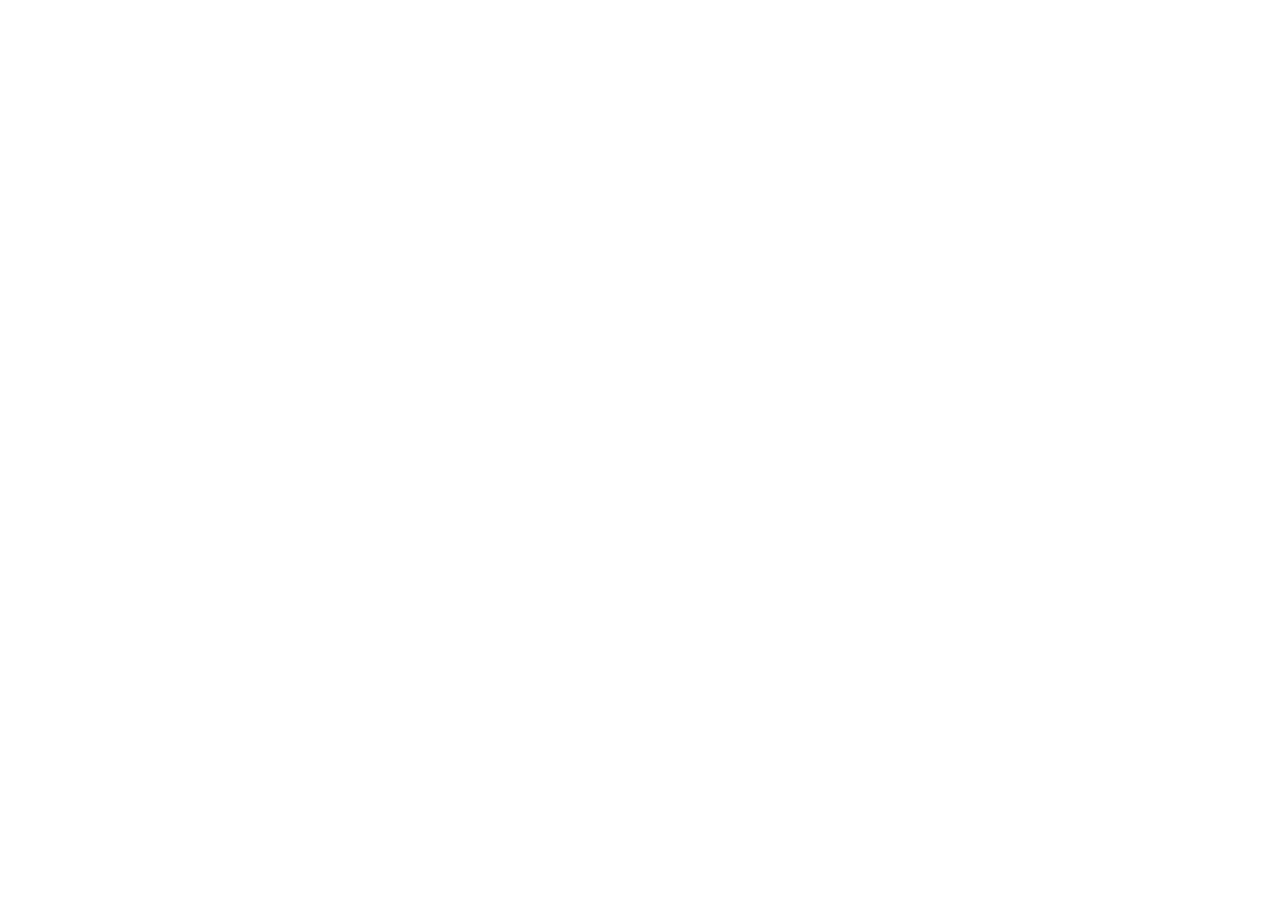
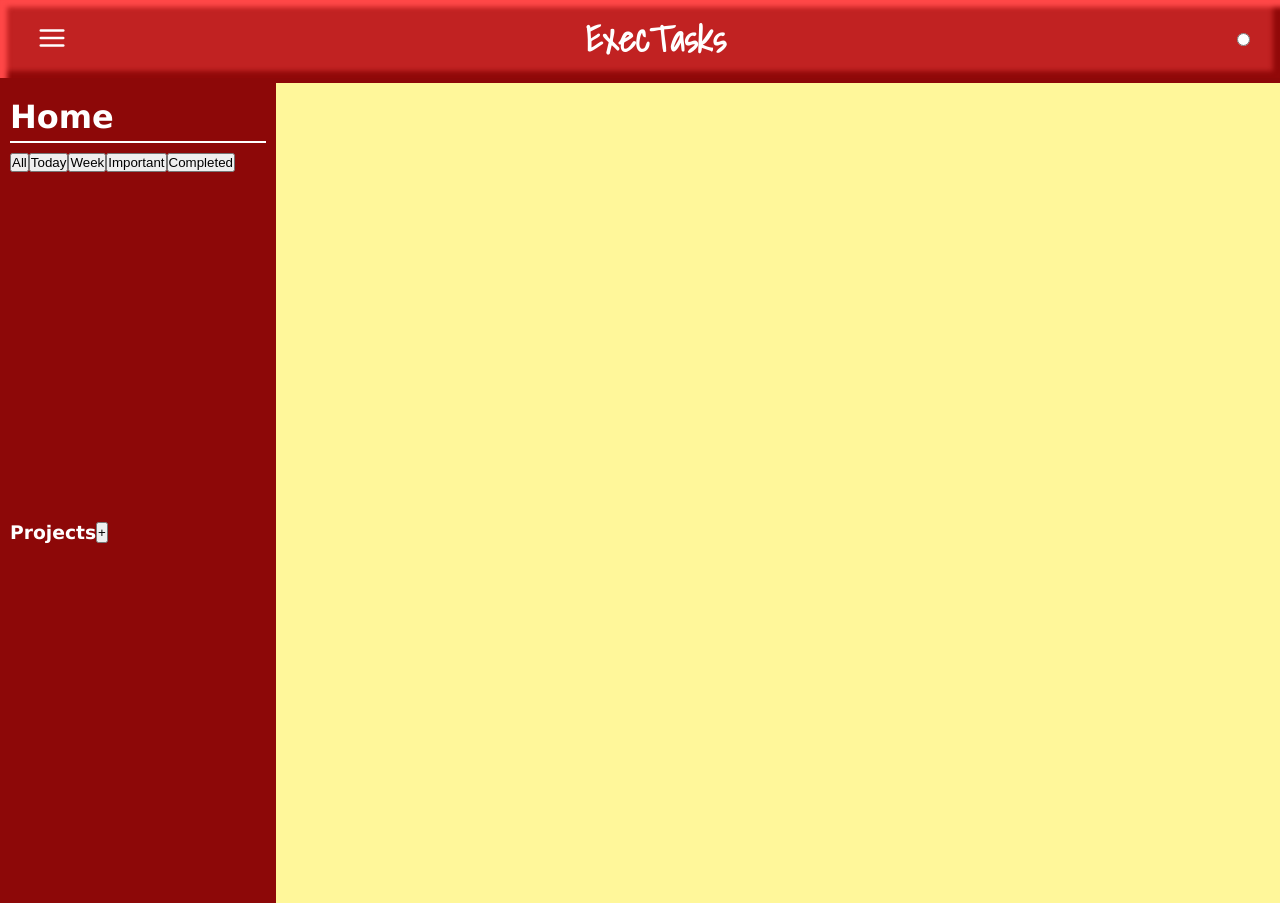
Before and after one commit to VMQ30/ToDoList, a plain HTML site: page index.html in a window 1280 px wide. Before the commit the page ends 800 px from the top, so only its background shows below. Drawn offline with Linux system fonts and the light colour scheme.

Commit message:
started the styling for the html

```diff
--- a/index.html
+++ b/index.html
@@ -3,9 +3,61 @@
 <head>
     <meta charset="UTF-8">
     <meta name="viewport" content="width=device-width, initial-scale=1.0">
+    <link rel = "stylesheet", href = "style.css">
     <title>To Do List</title>
 </head>
 <body>
+    <header>
+        <button class="hamburger-btn" aria-label="Menu">
+            <svg
+                xmlns="http://www.w3.org/2000/svg"
+                width="30" height="30"
+                viewBox="0 0 24 24"
+                fill="none"
+                stroke="currentColor"
+                stroke-width="2"
+                stroke-linecap="round"
+                stroke-linejoin="round"
+            >
+                <line x1="3" y1="6" x2="21" y2="6" />
+                <line x1="3" y1="12" x2="21" y2="12" />
+                <line x1="3" y1="18" x2="21" y2="18" />
+            </svg>
+        </button>
+        <h1>ExecTasks</h1>
+        <input type = "radio" class = "darkmode-toggle">
+    </header>
 
+    <aside>
+        <div class = "home">
+            <div class = "home-header">
+                <h3>Home</h3>
+            </div>
+
+            <div class = "home-buttons">
+                <button>All</button>
+                <button>Today</button>
+                <button>Week</button>
+                <button>Important</button>
+                <button>Completed</button>
+            </div>
+        </div>
+
+        <div class = "projects">
+            <div class = "project-header">
+                <h3>Projects</h3>
+                <button>+</button>
+            </div>
+
+            <div class = "project-list">
+
+            </div>
+        </div>
+    </aside>
+
+    <main>
+        <div></div>
+        <article></article>
+    </main>
 </body>
 </html>
--- a/style.css
+++ b/style.css
@@ -0,0 +1,105 @@
+@font-face{
+    font-family: "ShadowsIntoLight";
+    src: url("fonts/ShadowsIntoLight-Regular.ttf") format("truetype");
+    font-weight: normal;
+    font-style: normal;
+}
+
+*{
+    margin:0;
+    padding: 0;
+    box-sizing: content-box;
+}
+
+body{
+    background-color: #fff79a;
+    overflow-y: hidden;
+
+}
+
+header{
+    padding: 10px;
+    display: flex;
+    justify-content: space-between;
+    align-items: center;
+    background-color: rgb(193, 34, 34);
+    color:white;
+    font-family: "ShadowsIntoLight";
+    font-size: large;
+    border-bottom: 5px solid;
+    border-bottom-color: rgb(141, 8, 8);
+
+    box-shadow: inset 7px 7px 5px rgb(255, 72, 72),
+                inset -7px -7px 5px rgb(145, 9, 9);
+}
+
+header button{
+    background-color: transparent;
+    border:none;
+    color:white;
+    margin-left: 20px;
+    cursor: pointer;
+    padding: 7px;
+    border-radius: 3px;
+
+}
+
+header button:hover{
+    background-color: rgba(0,0,0,0.3);
+}
+
+header input{
+    margin-right: 20px;
+}
+
+aside{
+    font-family: Verdana, Geneva, Tahoma, sans-serif;
+    width: 20vw;
+    height: 100vh;
+    color:white;
+    background-color: rgb(141, 8, 8);
+    display: flex;
+    justify-content: center;
+    align-items: flex-start;
+    flex-wrap: wrap;
+    padding: 10px;
+}
+
+aside div{
+    display: flex;
+    width:100%;
+    flex-wrap: wrap;
+}
+
+.home{
+    justify-content: center;
+    align-items: center;
+}
+
+.home-header{
+    border-bottom:2px solid;
+    border-bottom-color: white;
+    margin-bottom:10px;
+}
+.home-header h3{
+    line-height:1.5em;
+    font-size: 2em;
+}
+
+.home-button
+
+
+/* div{
+    display: flex;
+    width:100%;
+} */
+p{
+    color:rgb(156, 156, 209);
+    line-height: 60px;
+    border-bottom: solid 2px;
+    border-bottom-color: rgb(140, 140, 224);
+    width:100%;
+    font-family: "ShadowsIntoLight";
+    font-size: 30px;
+    font-weight:500;
+}
```
Also changed, not shown: script.js (+4 -7 lines), fonts/ShadowsIntoLight-Regular.ttf (added).
